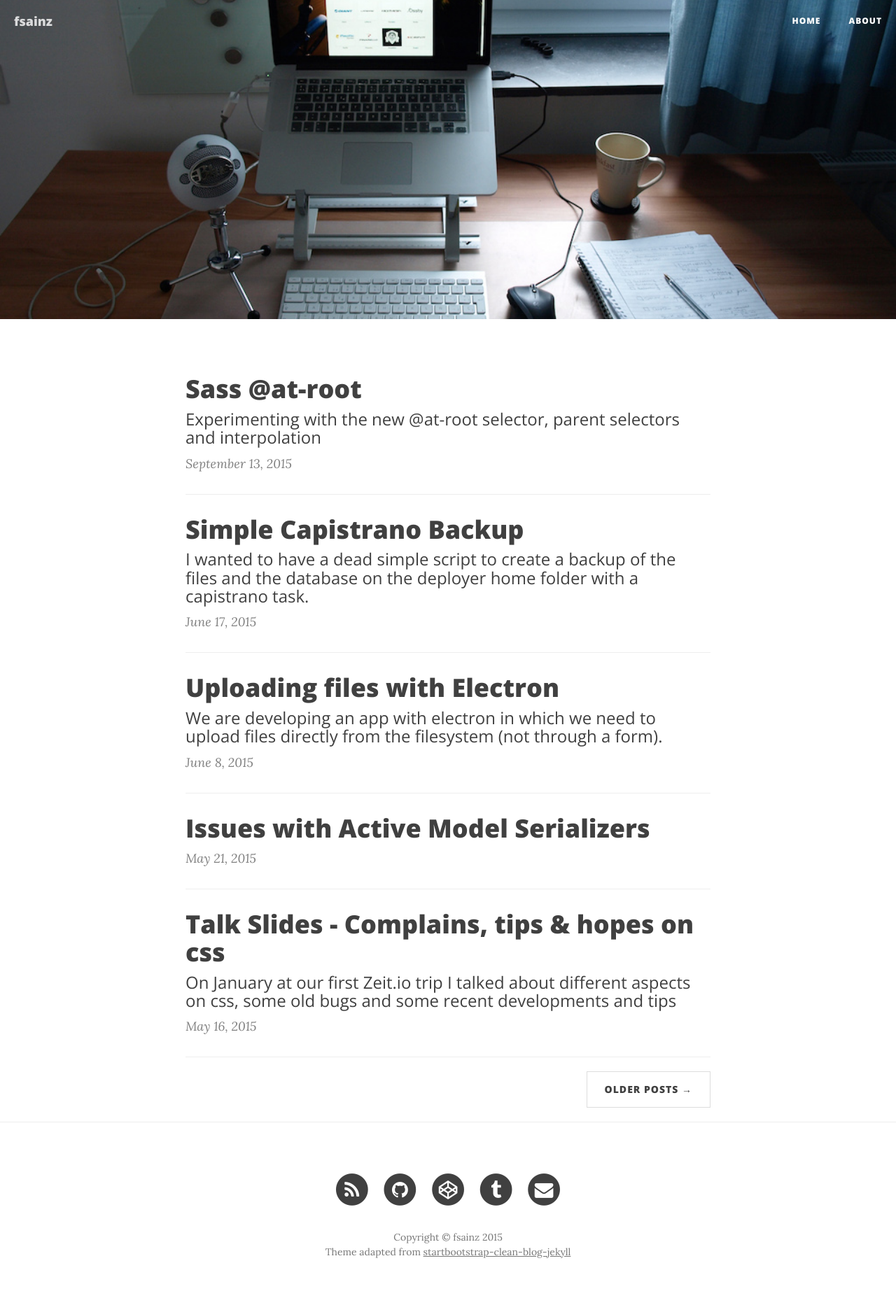
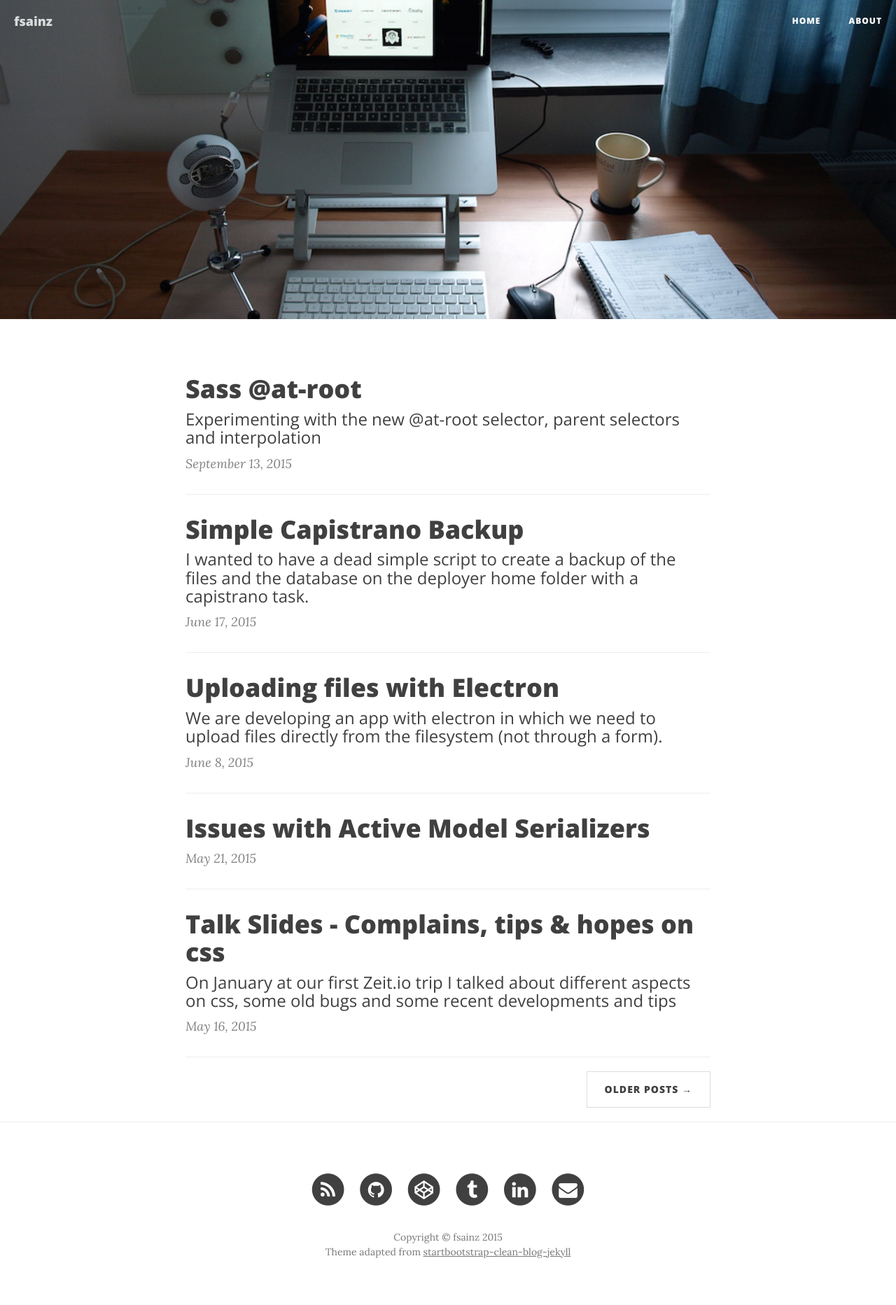
Before and after one commit to fsainz/fsainz.github.com, a Jekyll site: the page built from index.html, in a window 1280 px wide. Shown: the whole page at 70% size. Built offline with Jekyll 4.4.1, drawn with Linux system fonts in a browser that asks for light colours; nearby versions of some CDN libraries; the list of posts is cut into pages by our own code.

Commit message:
updated profile links

```diff
--- a/_config.yml
+++ b/_config.yml
@@ -10,7 +10,7 @@
 codepen_username:  fsainz
 tumblr_username:  fsainz
 mail:  info@fsainz
-
+linked_in: https://de.linkedin.com/in/fernandosainz
 # Build settings
 markdown: kramdown
 highlighter: pygments
--- a/_includes/footer.html
+++ b/_includes/footer.html
@@ -14,7 +14,7 @@
                     </li>
                     {% if site.twitter_username %}
                     <li>
-                        <a href="https://twitter.com/{{ site.twitter_username }}">
+                        <a target="_blank" href="https://twitter.com/{{ site.twitter_username }}">
                             <span class="fa-stack fa-lg">
                                 <i class="fa fa-circle fa-stack-2x"></i>
                                 <i class="fa fa-twitter fa-stack-1x fa-inverse"></i>
@@ -24,7 +24,7 @@
                     {% endif %}
                     {% if site.facebook_username %}
                     <li>
-                        <a href="https://www.facebook.com/{{ site.facebook_username }}">
+                        <a target="_blank" href="https://www.facebook.com/{{ site.facebook_username }}">
                             <span class="fa-stack fa-lg">
                                 <i class="fa fa-circle fa-stack-2x"></i>
                                 <i class="fa fa-facebook fa-stack-1x fa-inverse"></i>
@@ -34,7 +34,7 @@
                     {% endif %}
                     {% if site.github_username %}
                     <li>
-                        <a href="https://github.com/{{ site.github_username }}">
+                        <a target="_blank" href="https://github.com/{{ site.github_username }}">
                             <span class="fa-stack fa-lg">
                                 <i class="fa fa-circle fa-stack-2x"></i>
                                 <i class="fa fa-github fa-stack-1x fa-inverse"></i>
@@ -44,7 +44,7 @@
                     {% endif %}
                     {% if site.codepen_username %}
                     <li>
-                        <a href="http://codepen.io/{{ site.codepen_username }}">
+                        <a target="_blank" href="http://codepen.io/{{ site.codepen_username }}">
                             <span class="fa-stack fa-lg">
                                 <i class="fa fa-circle fa-stack-2x"></i>
                                 <i class="fa fa-codepen fa-stack-1x fa-inverse"></i>
@@ -54,7 +54,7 @@
                     {% endif %}
                     {% if site.tumblr_username %}
                     <li>
-                        <a href="http://{{ site.tumblr_username }}.tumblr.com/">
+                        <a target="_blank" href="http://{{ site.tumblr_username }}.tumblr.com/">
                             <span class="fa-stack fa-lg">
                                 <i class="fa fa-circle fa-stack-2x"></i>
                                 <i class="fa fa-tumblr fa-stack-1x fa-inverse"></i>
@@ -62,9 +62,19 @@
                         </a>
                     </li>
                     {% endif %}
+                    {% if site.linked_in %}
+                    <li>
+                        <a target="_blank" href="{{ site.linked_in }}">
+                            <span class="fa-stack fa-lg">
+                                <i class="fa fa-circle fa-stack-2x"></i>
+                                <i class="fa fa-linkedin fa-stack-1x fa-inverse"></i>
+                            </span>
+                        </a>
+                    </li>
+                    {% endif %}
                     {% if site.mail %}
                     <li>
-                        <a href="mailto:{{ site.mail }}">
+                        <a target="_blank" href="mailto:{{ site.mail }}">
                             <span class="fa-stack fa-lg">
                                 <i class="fa fa-circle fa-stack-2x"></i>
                                 <i class="fa fa-envelope fa-stack-1x fa-inverse"></i>
```
